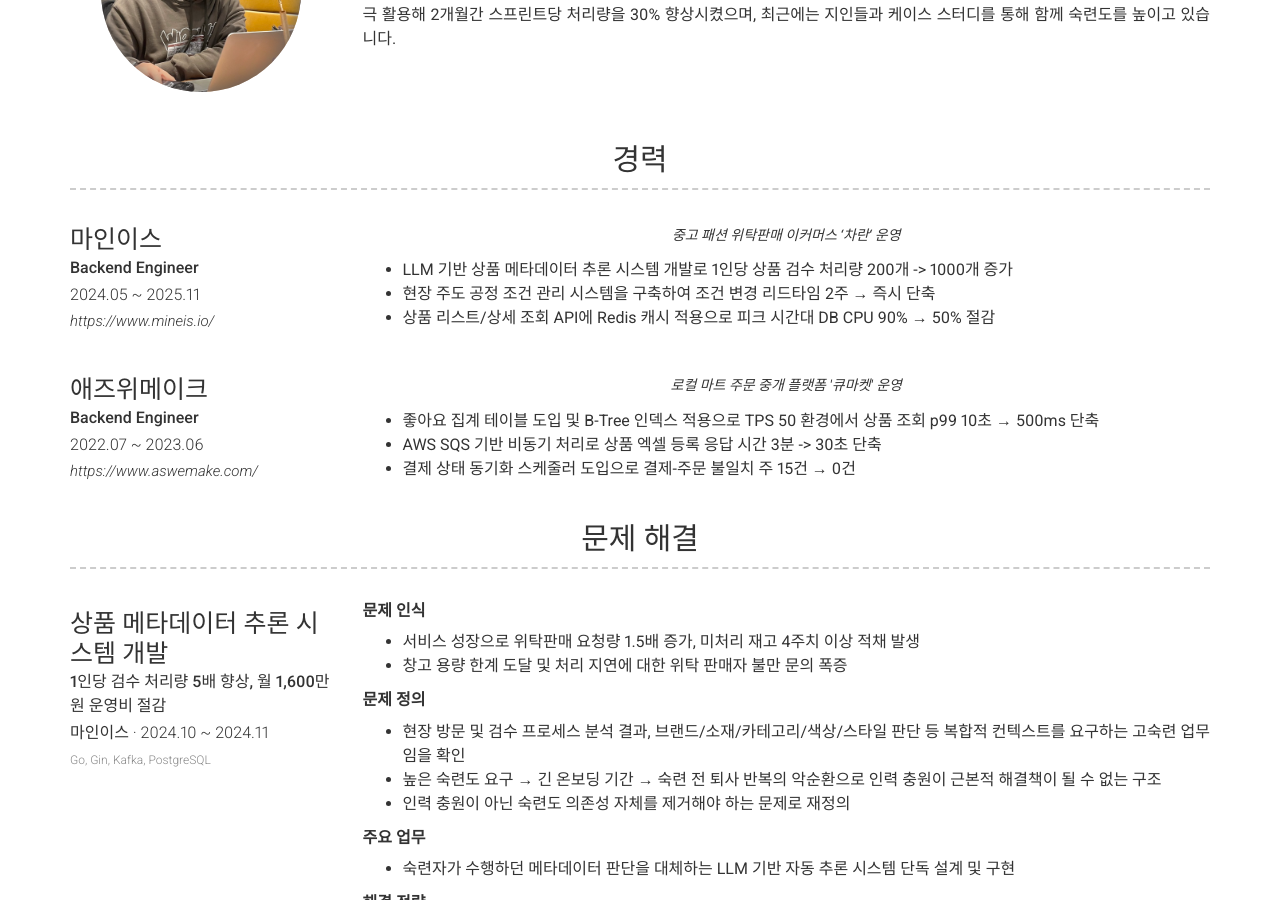
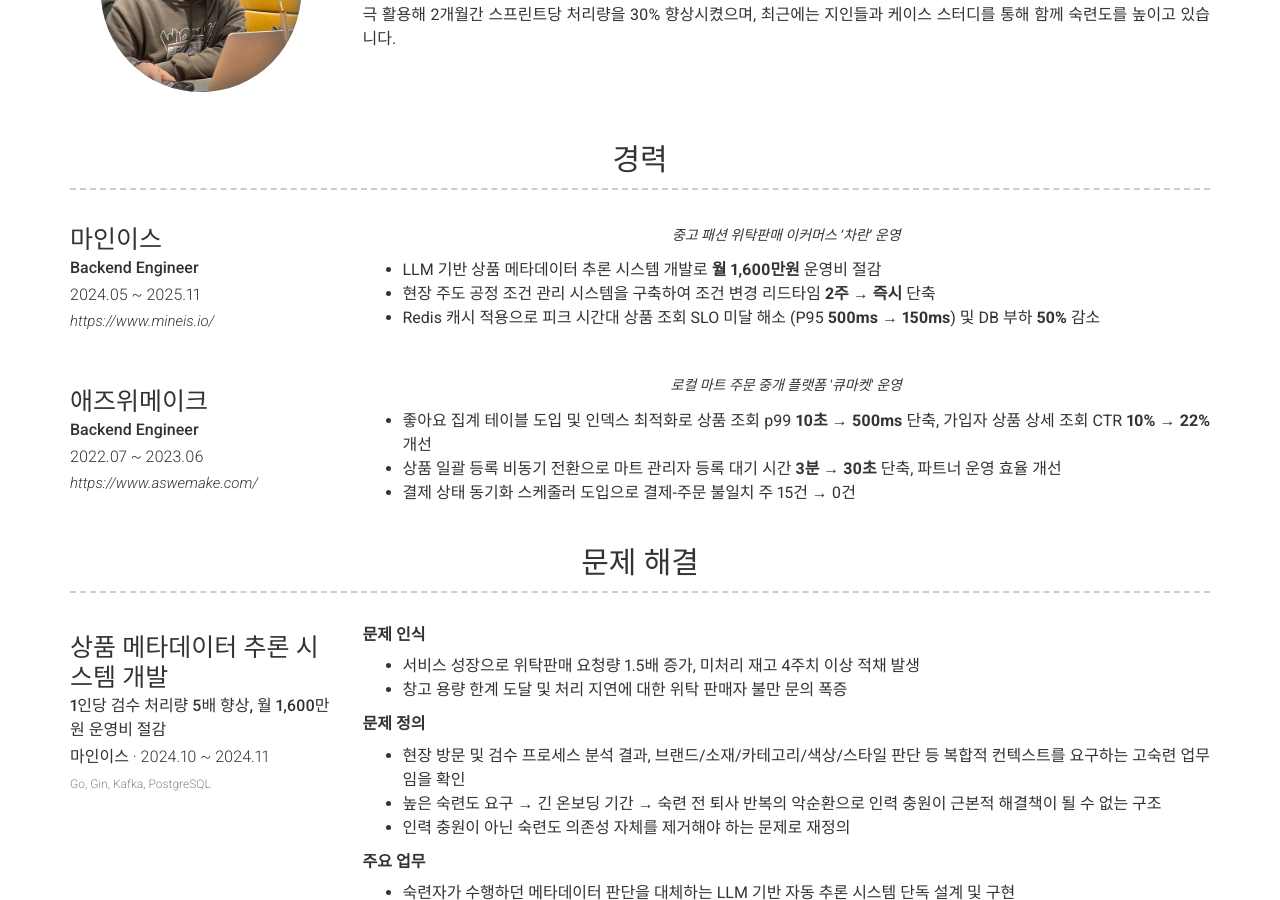
Before and after one commit to toongri/toongri.github.io, a Jekyll site: the page built from index.md, in a window 1280 px wide and 900 px high, scrolled down 387 px. Built offline with Jekyll 4.4.1, drawn with Linux system fonts in a browser that asks for light colours; nearby versions of some CDN libraries.

Commit message:
docs: 경력 성과를 비즈니스 임팩트 중심으로 개선

```diff
--- a/_config.yml
+++ b/_config.yml
@@ -35,9 +35,9 @@ content:
         quote: >
           중고 패션 위탁판매 이커머스 ‘차란‘ 운영
         description: |
-          - LLM 기반 상품 메타데이터 추론 시스템 개발로 1인당 상품 검수 처리량 200개 -> 1000개 증가
-          - 현장 주도 공정 조건 관리 시스템을 구축하여 조건 변경 리드타임 2주 → 즉시 단축
-          - 상품 리스트/상세 조회 API에 Redis 캐시 적용으로 피크 시간대 DB CPU 90% → 50% 절감
+          - LLM 기반 상품 메타데이터 추론 시스템 개발로 **월 1,600만원** 운영비 절감
+          - 현장 주도 공정 조건 관리 시스템을 구축하여 조건 변경 리드타임 **2주 → 즉시** 단축
+          - Redis 캐시 적용으로 피크 시간대 상품 조회 SLO 미달 해소 (P95 **500ms → 150ms**) 및 DB 부하 **50%** 감소
       - layout: left
         title: 애즈위메이크
         link: https://www.aswemake.com/
@@ -46,8 +46,8 @@ content:
         quote: >
           로컬 마트 주문 중개 플랫폼 '큐마켓' 운영
         description: |
-          - 좋아요 집계 테이블 도입 및 B-Tree 인덱스 적용으로 TPS 50 환경에서 상품 조회 p99 10초 → 500ms 단축
-          - AWS SQS 기반 비동기 처리로 상품 엑셀 등록 응답 시간 3분 -> 30초 단축
+          - 좋아요 집계 테이블 도입 및 인덱스 최적화로 상품 조회 p99 **10초 → 500ms** 단축, 가입자 상품 상세 조회 CTR **10% → 22%** 개선
+          - 상품 일괄 등록 비동기 전환으로 마트 관리자 등록 대기 시간 **3분 → 30초** 단축, 파트너 운영 효율 개선
           - 결제 상태 동기화 스케줄러 도입으로 결제-주문 불일치 주 15건 → 0건
 
   - title: 문제 해결
```
